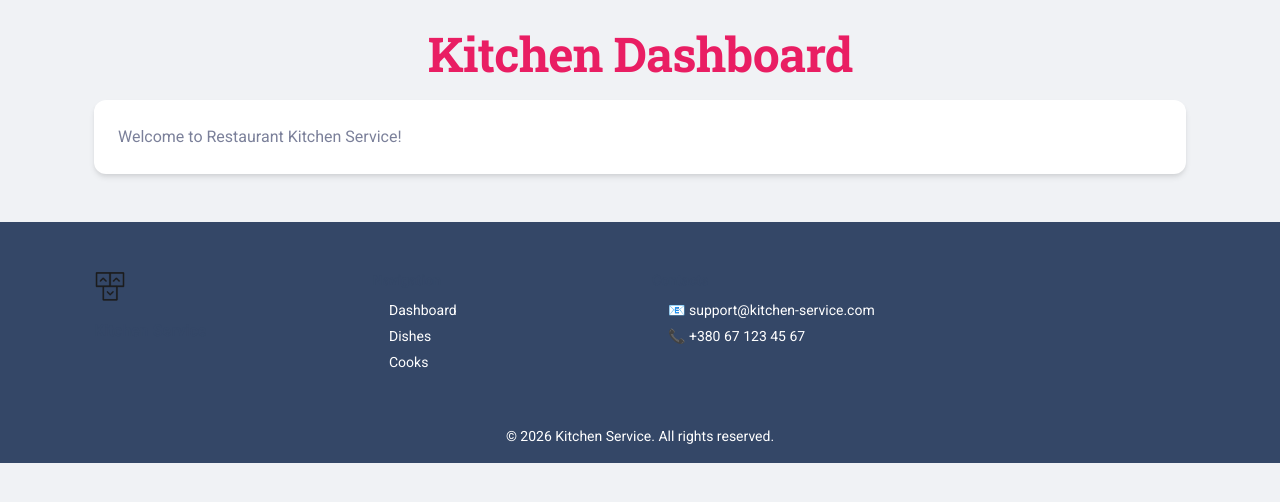
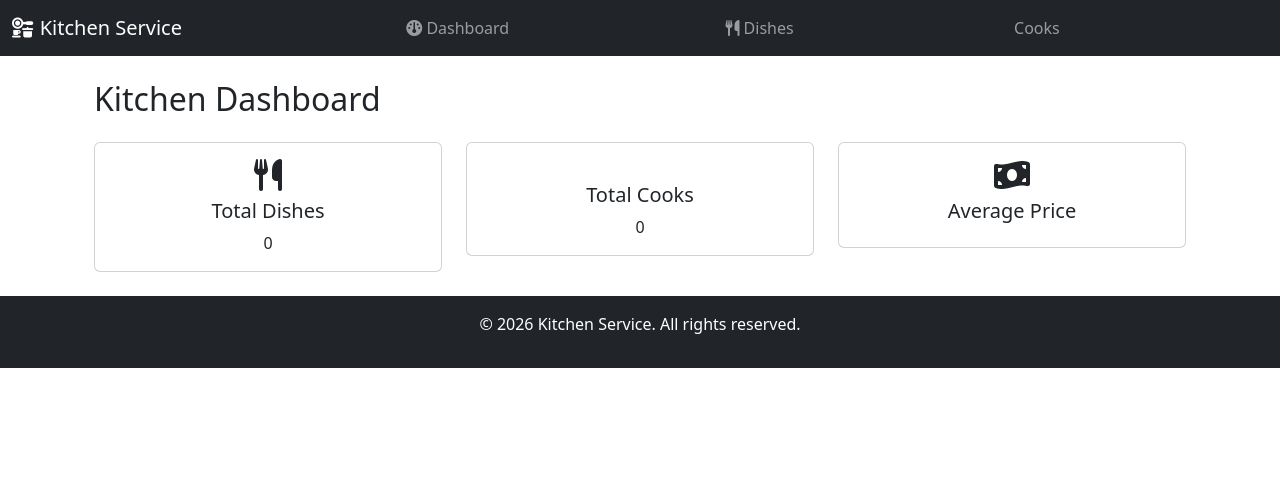
Before and after one commit to ihor-seven/restaurant-kitchen-service, a Django app: page / in a window 1280 px wide. Shown: the top 502 px of the page. Run offline with Django 5.2, Linux system fonts and the light colour scheme; data that the repository does not hold is empty; some libraries are stand-ins or nearby versions.

Commit message:
Update views, index template and base layout for enhanced Dashboard

```diff
--- a/kitchen/views.py
+++ b/kitchen/views.py
@@ -4,10 +4,16 @@ from django.views.generic import (
 from django.urls import reverse_lazy
 from kitchen.models import Dish, Cook
 from django.shortcuts import render
+from django.db.models import Avg
 
 
 def index(request):
-    return render(request, "kitchen/index.html")
+    context = {
+        "dish_count": Dish.objects.count(),
+        "cook_count": Cook.objects.count(),
+        "avg_price": Dish.objects.aggregate(Avg("price"))["price__avg"],
+    }
+    return render(request, "kitchen/index.html", context)
 
 
 class DishListView(ListView):
--- a/templates/kitchen/index.html
+++ b/templates/kitchen/index.html
@@ -1,10 +1,34 @@
 {% extends "layouts/base.html" %}
 {% block content %}
-<div class="container mt-4">
-  <h1 class="text-primary text-center">Kitchen Dashboard</h1>
-  <div class="card mt-3">
-    <div class="card-body">
-      Welcome to Restaurant Kitchen Service!
+<div class="container-fluid">
+  <h2 class="mb-4">Kitchen Dashboard</h2>
+  <div class="row">
+    <div class="col-md-4">
+      <div class="card text-center">
+        <div class="card-body">
+          <i class="fa-solid fa-utensils fa-2x mb-2"></i>
+          <h5 class="card-title">Total Dishes</h5>
+          <p class="card-text">{{ dish_count }}</p>
+        </div>
+      </div>
+    </div>
+    <div class="col-md-4">
+      <div class="card text-center">
+        <div class="card-body">
+          <i class="fa-solid fa-user-chef fa-2x mb-2"></i>
+          <h5 class="card-title">Total Cooks</h5>
+          <p class="card-text">{{ cook_count }}</p>
+        </div>
+      </div>
+    </div>
+    <div class="col-md-4">
+      <div class="card text-center">
+        <div class="card-body">
+          <i class="fa-solid fa-money-bill-wave fa-2x mb-2"></i>
+          <h5 class="card-title">Average Price</h5>
+          <p class="card-text">{{ avg_price|floatformat:2 }}</p>
+        </div>
+      </div>
     </div>
   </div>
 </div>
--- a/templates/layouts/base.html
+++ b/templates/layouts/base.html
@@ -1,34 +1,50 @@
 {% load static %}
 <!DOCTYPE html>
-<html lang="en" itemscope itemtype="http://schema.org/WebPage">
+<html lang="en">
 <head>
-  <meta charset="utf-8" />
-  <meta name="viewport" content="width=device-width, initial-scale=1, shrink-to-fit=no">
-  <link rel="apple-touch-icon" sizes="76x76" href="{% static 'img/apple-icon.png' %}">
-  <link rel="icon" type="image/png" href="{% static 'img/favicon.png' %}">
+  <meta charset="UTF-8">
+  <title>Kitchen Service</title>
+  <link href="https://cdn.jsdelivr.net/npm/bootstrap@5.3.0/dist/css/bootstrap.min.css" rel="stylesheet">
+  <link rel="stylesheet" href="https://cdnjs.cloudflare.com/ajax/libs/font-awesome/6.4.0/css/all.min.css">
+  <link rel="stylesheet" href="{% static 'css/style.css' %}">
+</head>
+<body>
+  <nav class="navbar navbar-expand-lg navbar-dark bg-dark">
+    <div class="container-fluid">
+      <a class="navbar-brand" href="{% url 'kitchen:index' %}">
+        <i class="fa-solid fa-kitchen-set"></i> Kitchen Service
+      </a>
+      <button class="navbar-toggler" type="button" data-bs-toggle="collapse" data-bs-target="#navbarNav">
+        <span class="navbar-toggler-icon"></span>
+      </button>
+      <div class="collapse navbar-collapse" id="navbarNav">
+        <ul class="navbar-nav w-100 justify-content-evenly">
+          <li class="nav-item">
+            <a class="nav-link" href="{% url 'kitchen:index' %}">
+              <i class="fa-solid fa-gauge"></i> Dashboard
+            </a>
+          </li>
+          <li class="nav-item">
+            <a class="nav-link" href="{% url 'kitchen:dish-list' %}">
+              <i class="fa-solid fa-utensils"></i> Dishes
+            </a>
+          </li>
+          <li class="nav-item">
+            <a class="nav-link" href="{% url 'kitchen:cook-list' %}">
+              <i class="fa-solid fa-user-chef"></i> Cooks
+            </a>
+          </li>
+        </ul>
+      </div>
+    </div>
+  </nav>
 
-  <title>
-    Kitchen Service - {% block title %}{% endblock %}
-  </title>
+  <main class="container mt-4">
+    {% block content %}{% endblock %}
+  </main>
 
-  <!-- Fonts and icons -->
-  <link rel="stylesheet" type="text/css" href="https://fonts.googleapis.com/css?family=Roboto:300,400,500,700,900|Roboto+Slab:400,700" />
-  <link href="{% static 'assets/css/nucleo-icons.css' %}" rel="stylesheet" />
-  <link href="{% static 'assets/css/nucleo-svg.css' %}" rel="stylesheet" />
-  <script src="https://kit.fontawesome.com/42d5adcbca.js" crossorigin="anonymous"></script>
-  <link href="https://fonts.googleapis.com/icon?family=Material+Icons+Round" rel="stylesheet">
-  <link id="pagestyle" href="{% static 'assets/css/material-kit.css' %}" rel="stylesheet" />
-
-  {% block stylesheets %}{% endblock %}
-</head>
-
-<body class="{% block body_class %}{% endblock %} bg-gray-200">
-
-  {% block content %}{% endblock %}
-
-  {% include 'includes/footer.html' %}
-  {% include 'includes/scripts.html' %}
-
-  {% block javascripts %}{% endblock %}
+  <footer class="bg-dark text-white text-center py-3 mt-4">
+    <p>© 2026 Kitchen Service. All rights reserved.</p>
+  </footer>
 </body>
 </html>
```
